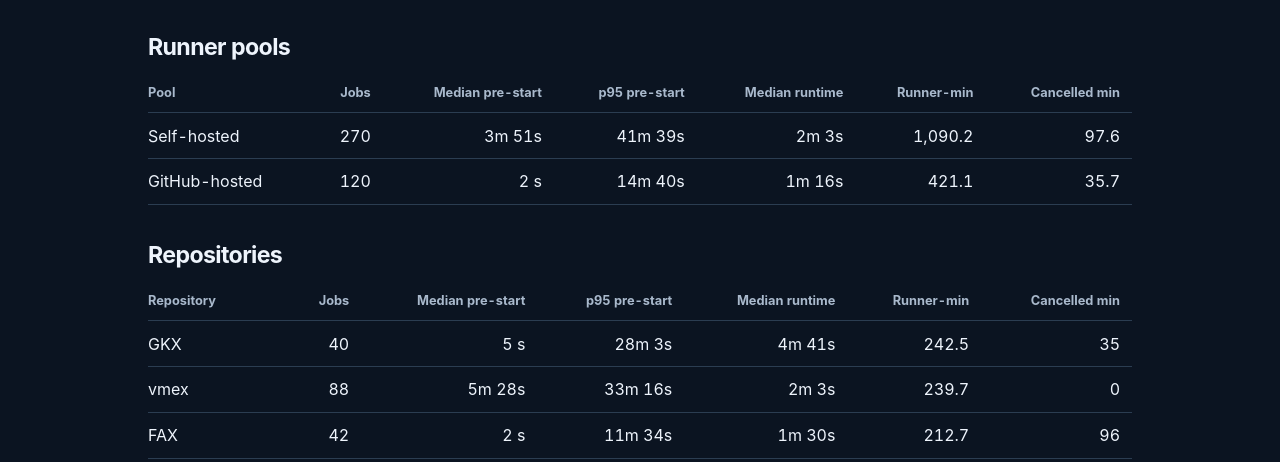
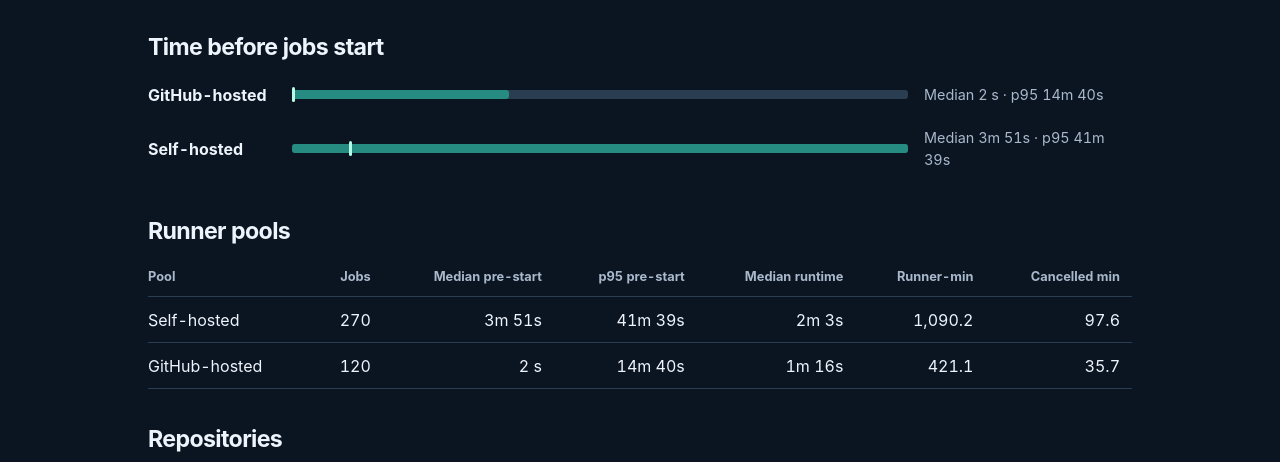
Before and after one commit to uwplasma/review-desk, a plain HTML site: page dist/timing.html in a window 1280 px wide. Shown: the part 261-723 px from the top of the page. Drawn offline with Linux system fonts and the light colour scheme.

Commit message:
Visualize median and tail pre-start times by runner pool

```diff
--- a/dist/timing-view.js
+++ b/dist/timing-view.js
@@ -43,6 +43,23 @@ async function load() {
       [key.replace('uwplasma/',''), s.jobs, duration(s.wait[0]), duration(s.wait[1]), duration(s.runtime[0]), s.minutes.toLocaleString(), s.cancelled_minutes.toLocaleString()])
     table(title, [first,'Jobs','Median pre-start','p95 pre-start','Median runtime','Runner-min','Cancelled min'], rows)
   }
+  const pools = Object.entries(h.pools).filter(([, stats]) => stats.wait[1] != null)
+  if (pools.length) {
+    tables.append(element('h2', 'Time before jobs start'))
+    const maximum = Math.max(1, ...pools.map(([, stats]) => stats.wait[1]))
+    for (const [pool, stats] of pools) {
+      const row = element('div'); row.className = 'wait-row'
+      const track = element('div'); track.className = 'wait-track'
+      track.setAttribute('aria-hidden', 'true')
+      const span = element('div'); span.className = 'wait-range'
+      span.style.width = (100 * stats.wait[1] / maximum) + '%'
+      const median = element('i')
+      median.style.left = (100 * stats.wait[0] / maximum) + '%'
+      track.append(span, median)
+      row.append(element('strong', pool), track, element('span', 'Median ' + duration(stats.wait[0]) + ' · p95 ' + duration(stats.wait[1])))
+      tables.append(row)
+    }
+  }
   summarize('Runner pools','Pool', h.pools)
   summarize('Repositories','Repository', h.repos)
   const rows = snapshot.repositories.filter(repo => repo.name.startsWith('uwplasma/')).map(repo => {
--- a/dist/timing.html
+++ b/dist/timing.html
@@ -1,5 +1,6 @@
 <!doctype html><html lang="en"><head><meta charset="utf-8"><meta name="viewport" content="width=device-width,initial-scale=1"><title>CI history · UW Plasma</title><link rel="stylesheet" href="./style.css"><style>
 .history{max-width:1080px;padding-block:2.8rem 4rem}.history h1{margin:0 0 .4rem}.history h2{margin:2.4rem 0 .8rem;font-size:1.45rem}.history p{max-width:74ch;color:var(--dim)}.history .scroll{overflow:auto}.history table{width:100%;min-width:580px;border-collapse:collapse;font-variant-numeric:tabular-nums}.history th,.history td{text-align:right;padding:.65rem .75rem;border-bottom:1px solid var(--edge);white-space:nowrap}.history th:first-child,.history td:first-child{text-align:left;padding-left:0}.history th{color:var(--dim);font-size:.8rem}.history .standfirst{font-size:1.13rem}.history .date{font-size:.9rem}
+.wait-row{display:grid;grid-template-columns:8rem 1fr 13rem;gap:1rem;align-items:center;padding:.65rem 0;font-variant-numeric:tabular-nums}.wait-row span{color:var(--dim);font-size:.9rem}.wait-track{position:relative;height:9px;background:var(--edge);border-radius:3px}.wait-range{height:100%;background:#268c82;border-radius:3px}.wait-track i{position:absolute;top:-3px;height:15px;width:3px;background:#b4fce8;border-radius:2px}@media(max-width:640px){.wait-row{grid-template-columns:1fr auto;gap:.4rem}.wait-track{grid-column:1/-1;grid-row:2}.wait-row span{grid-column:2;grid-row:1}}
 </style></head><body><header class="masthead"><div class="frame topbar"><a class="brand" href="./">UW PLASMA</a><nav aria-label="Navigation"><a href="./">Review desk</a><a href="./benchmarks.html">Benchmarks</a></nav></div></header>
 <main class="frame history"><h1>CI history</h1><p class="standfirst">Where jobs spend time before and after they start.</p>
 <p class="date" id="date" aria-live="polite">Loading the latest sample…</p><div id="tables"></div>
```
